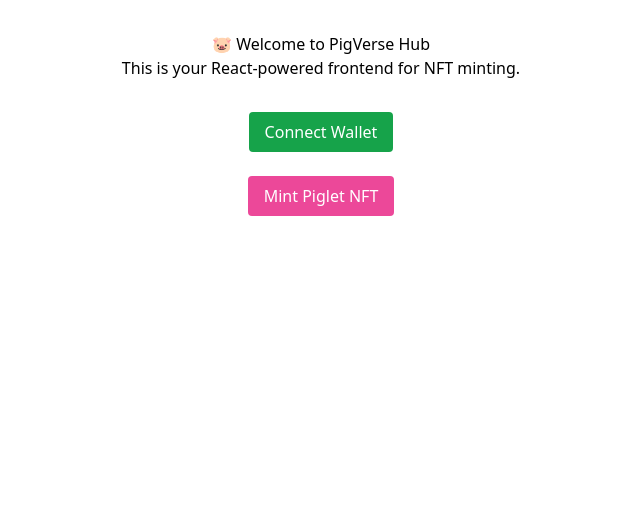
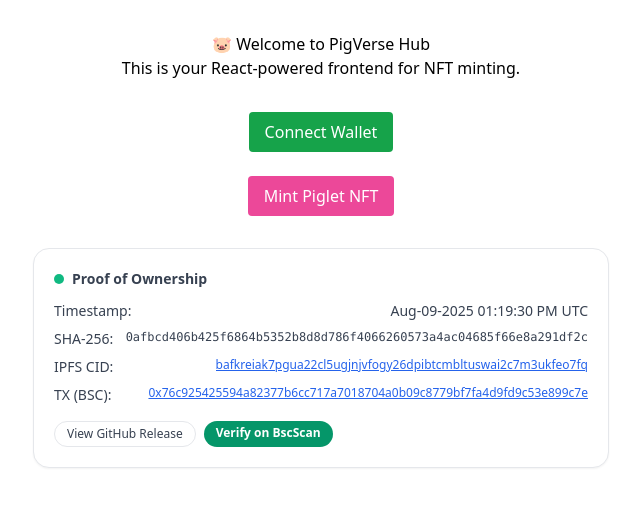
Before and after one commit to PlayPGC/pigverse-hub, a React (Vite) app: page / in a window 1280 px wide. Shown: the top 506 px of the page, without its empty margins (319-959 px from the left). Built offline with nearby package versions, Linux system fonts and the light colour scheme.

Commit message:
feat(ui): add on-site Proof of Ownership card (CID, SHA-256, BSC tx + links)

```diff
--- a/src/App.jsx
+++ b/src/App.jsx
@@ -1,6 +1,7 @@
 import React from "react";
 import ConnectWallet from "./ConnectWallet";
 import MintPiglet from "./MintPiglet";
+import ProofBadge from "./ProofBadge"; // ⬅️ add this
 
 function App() {
   return (
@@ -12,6 +13,9 @@
         <ConnectWallet />
         <MintPiglet />
       </div>
+
+      {/* Proof of Ownership section */}
+      <ProofBadge />
     </div>
   );
 }
```
